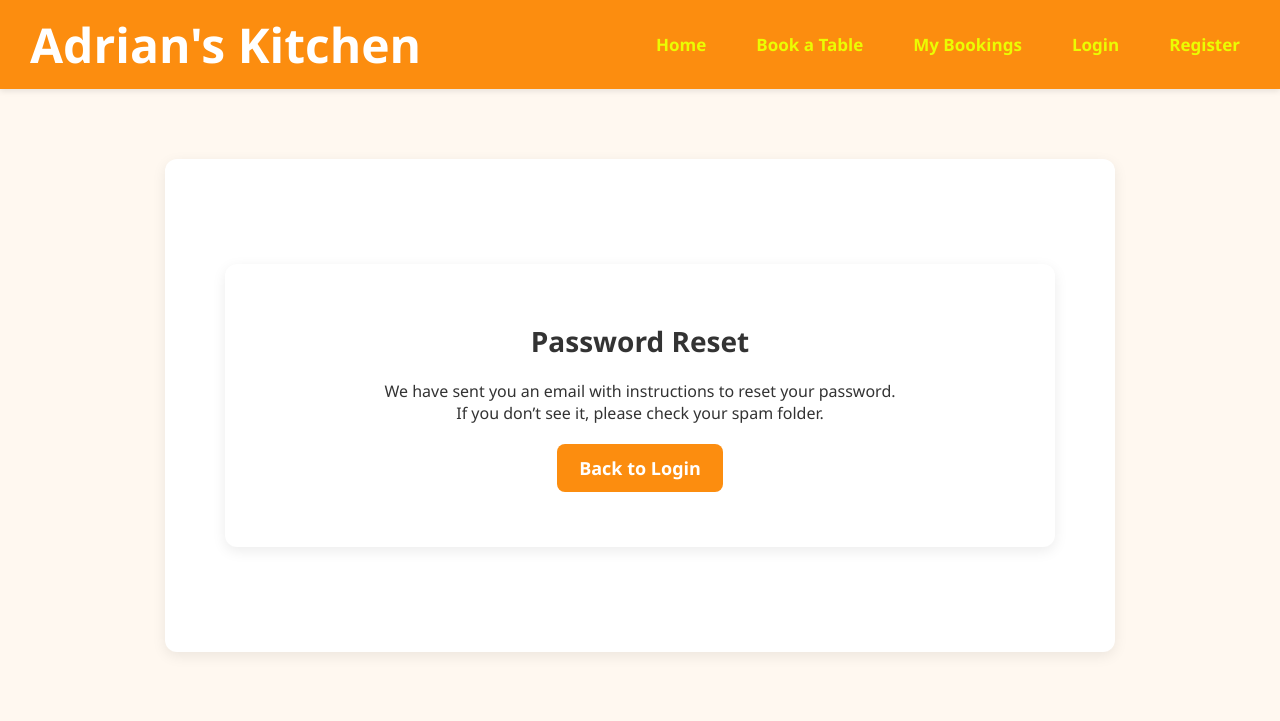
After one commit to h7qju7ts/adrians-kitchen, a Django app: template templates/account/password_reset_done.html in a window 1280 px wide. The commit adds this page. Shown: the top 721 px of the page. Run offline with Django 5.2, Linux system fonts and the light colour scheme; the template is opened without the code that fills it, so the values that code supplies are empty.

Commit message:
add and populate page for password reset

```diff
--- /dev/null
+++ b/templates/account/password_reset_done.html
@@ -0,0 +1,24 @@
+{% extends "bookings/base.html" %}
+
+{% block title %}Password Reset Sent – Adrian's Kitchen{% endblock %}
+
+{% block content %}
+
+<div class="page-wrapper">
+    <div class="page-container">
+
+        <h2 class="mb-3">Password Reset</h2>
+
+        <p>
+            We have sent you an email with instructions to reset your password.
+            <br>If you don’t see it, please check your spam folder.
+        </p>
+
+        <p class="mt-3 text-center">
+            <a href="{% url 'account_login' %}" class="btn btn-primary">Back to Login</a>
+        </p>
+
+    </div>
+</div>
+
+{% endblock %}
```
Also changed, not shown: templates/account/password_reset.html (+0 -14 lines).
